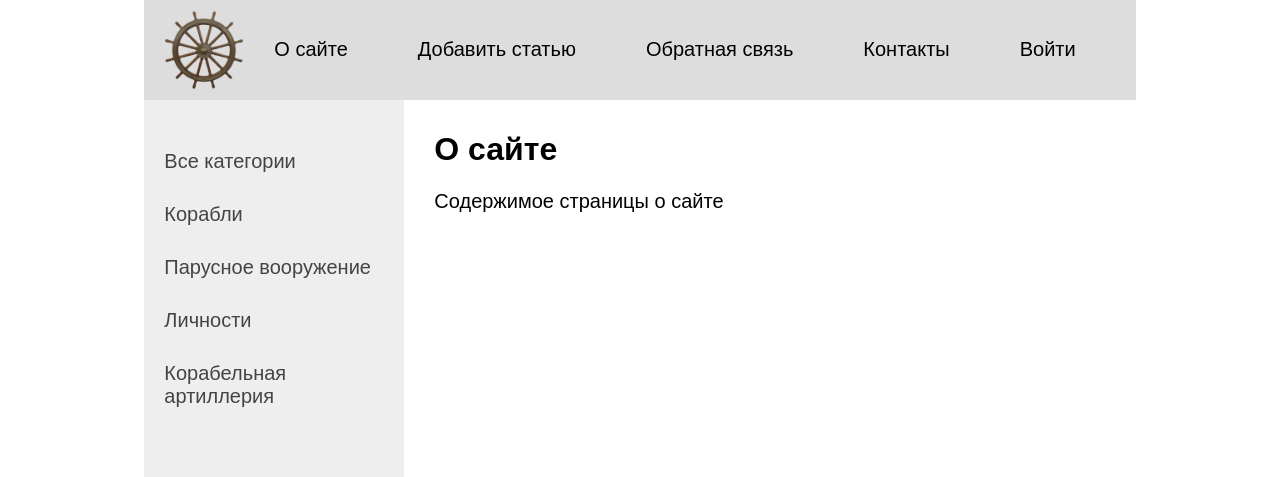
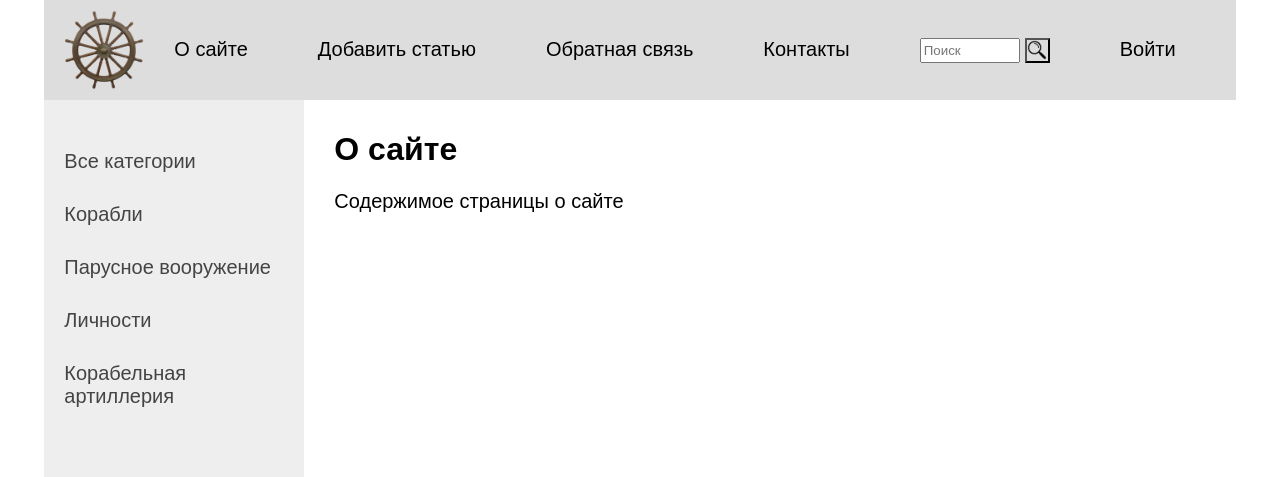
Before and after one commit to Vollmondo/djsite, a Django app: page /about/ in a window 1280 px wide. Shown: the top 477 px of the page. Run offline with Django 4.2, Linux system fonts and the light colour scheme; data comes from the database, SQL or seed files in the repository.

Commit message:
search functionality added

```diff
--- a/wiki/static/wiki/css/styles.css
+++ b/wiki/static/wiki/css/styles.css
@@ -86,7 +86,7 @@
 }
 
 .logo-container{
-    width 80px;
+    width: 80px;
 }
 
 .logo {
@@ -123,6 +123,35 @@
 }
 ul.mainmenu li a:hover {
 	color: #808080;
+}
+
+.search-form{
+	padding: 0;
+	width: 130px;
+	height: 25px;
+	display: flex;
+	flex-direction: row;
+	justify-content: space-between;
+}
+
+.search-form-input-cntr{
+	display: flex;
+	flex-direction: column;
+	justify-content: center;
+}
+
+.search-form-input{
+    width: 100px;
+	box-sizing: border-box;
+	height: 25px;
+
+}
+
+.search-form-btn{
+    background: url('../images/search-button.png') no-repeat;
+    background-size: 20px 20px;
+	height: 25px;
+	width: 25px;
 }
 
 .panelitems {
--- a/wiki/templates/wiki/base.html
+++ b/wiki/templates/wiki/base.html
@@ -23,6 +23,10 @@
 	{% if not forloop.last %}
 			<li><a href="{% url m.url_name %}">{{m.title}}</a></li>
 	{% else %}
+            <li><form class="search-form" action="{% url 'search' %}" method="GET">
+                <div class="search-form-input-cntr"><input class="search-form-input" type="text" name="search_query" placeholder="Поиск"></div>
+                <button class="search-form-btn" type="submit"></button>
+            </form></li>
 			<li class="last"><a href="{% url m.url_name %}">{{m.title}}</a></li>
 	{% endif %}
 {% endfor %}
--- a/wiki/urls.py
+++ b/wiki/urls.py
@@ -12,5 +12,5 @@
     path('login', login, name='login'),
     path('post/<slug:post_slug>/', ShowPost.as_view(), name='post'),
     path('category/<slug:cat_slug>/', WikiCategory.as_view(), name='category'),
-
+    path('search/', WikiSearch.as_view(), name='search')
 ]
--- a/wiki/views.py
+++ b/wiki/views.py
@@ -1,3 +1,4 @@
+from django.db.models import Q
 from django.http import HttpResponse, HttpResponseNotFound, Http404
 from django.shortcuts import render, redirect, get_object_or_404
 from django.views.generic import ListView, DetailView, CreateView
@@ -62,6 +63,25 @@
 def login(request):
     return render(request,'wiki/login.html', {'menu': menu, 'title': 'Войти'})
 
+class WikiSearch(ListView):
+    model = Wiki
+    template_name = 'wiki/search_result.html'
+    context_object_name = 'results'
+
+    def get_queryset(self):
+        search_query = self.request.GET.get('search_query')
+        queryset = super().get_queryset()
+        if search_query:
+            queryset = queryset.filter(Q(title__icontains=search_query) | Q(content__icontains=search_query))
+        return queryset
+
+    def get_context_data(self, **kwargs):
+        context = super().get_context_data(**kwargs)
+        search_query = self.request.GET.get('search_query')
+        context['search_query'] = search_query
+        context['menu'] = menu
+        context['title'] = 'Главная страница'
+        return context
 
 class AddPage(CreateView):
     form_class = AddPostForm
```
Also changed, not shown: wiki/templates/wiki/search_result.html (added, +14 -0 lines), wiki/static/wiki/images/search-button.png (added).
